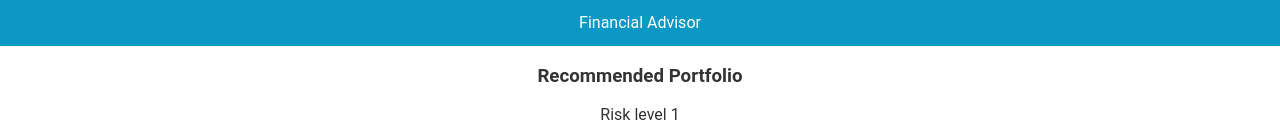
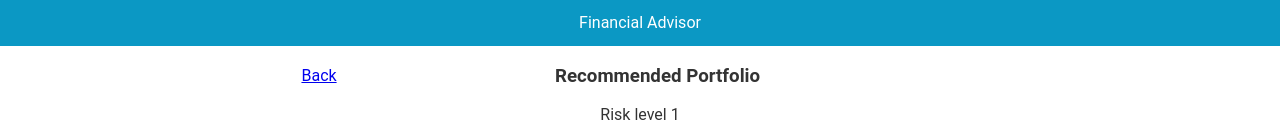
Before and after one commit to Passanelli/financial-advisor, a React (Create React App) app: page /recommended in a window 1280 px wide. Shown: the top 132 px of the page. Built offline with nearby package versions, Linux system fonts and the light colour scheme.

Commit message:
Refactor some code

```diff
--- a/src/components/recommendedPortfolio/index.js
+++ b/src/components/recommendedPortfolio/index.js
@@ -1,6 +1,7 @@
 import React, { Component } from 'react';
 import {connect} from 'react-redux';
 import './portfolio.css';
+import { Link } from 'react-router-dom';
 import CurrentPortfolio from './currentPortfolio';
 
 class RecommendedPortfolio extends Component {
@@ -18,7 +19,10 @@ class RecommendedPortfolio extends Component {
 
         return (
             <div className='flex column risk-preference-container'>
-                <h3>Recommended Portfolio</h3>
+                <div className='flex page-header'>
+                    <Link to='/' className='back-button'>Back</Link><h3>Recommended Portfolio</h3>
+                </div>
+
 
                 <span>Risk level { selectedLevel }</span>
                 <table>
--- a/src/components/riskPreference/risk.scss
+++ b/src/components/riskPreference/risk.scss
@@ -3,6 +3,17 @@
 .risk-preference-container {
     align-items: center;
     transition: all .5s ease-in-out;
+
+    .page-header {
+        align-items: center;
+        justify-content: space-between;
+        width: 100%;
+
+        h3, .back-button {
+            flex-grow: 1;
+        }
+
+    }
 }
 
 .risk-level-container {
--- a/src/config/store.js
+++ b/src/config/store.js
@@ -11,7 +11,7 @@ const initialState = {
   function reducer(state = initialState, action) {
     switch (action.type) {
       case SELECT_RISK_LEVEL:
-        return Object.assign({}, state, action)
+        return { ...state, selectedLevel: action.selectedLevel }
       default:
         return state
     }
```
